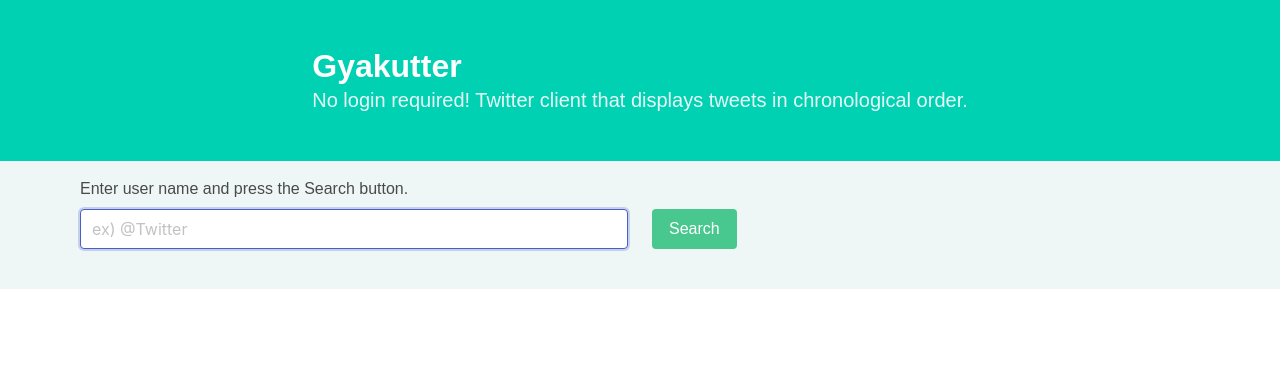
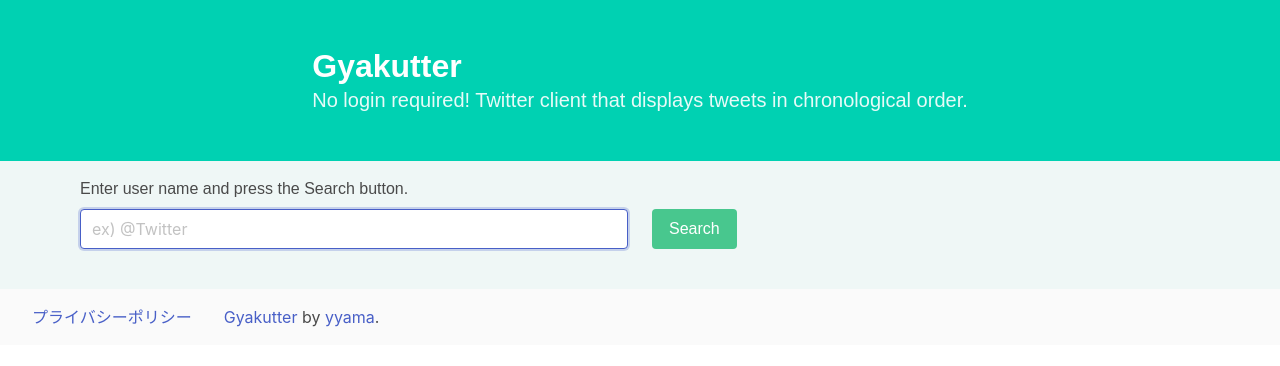
Before and after one commit to yyama694/Gyakutter, a Vue app: page / in a window 1280 px wide. Shown: the top 366 px of the page. Built offline with nearby package versions, Linux system fonts and the light colour scheme.

Commit message:
プライバシーポリシー対応　途中

```diff
--- a/src/components/Main.vue
+++ b/src/components/Main.vue
@@ -94,6 +94,19 @@
         {{ $t("message.search_this_user") }}
       </a>
     </div>
+    <footer class="footer">
+      <div class="content">
+        <p class="" style="display:inline;margin:1rem">
+          <a href="https://yyama694.github.io/gyakutter/"
+            >プライバシーポリシー</a
+          >
+        </p>
+        <p class="" style="display:inline;margin:1rem">
+          <a href="https://yyama694.github.io/gyakutter/">Gyakutter</a> by
+          <a href="https://twitter.com/yyama694">yyama</a>.
+        </p>
+      </div>
+    </footer>
   </div>
 </template>
 
@@ -309,6 +322,7 @@
 
 <style lang="sass">
 $box-padding: 0.6rem
+$footer-padding: 1.0rem
 @import "../../node_modules/bulma/bulma.sass";
 
 .tweet-text
```
Also changed, not shown: 9 other files (tests, documents, lock files or other folders).
